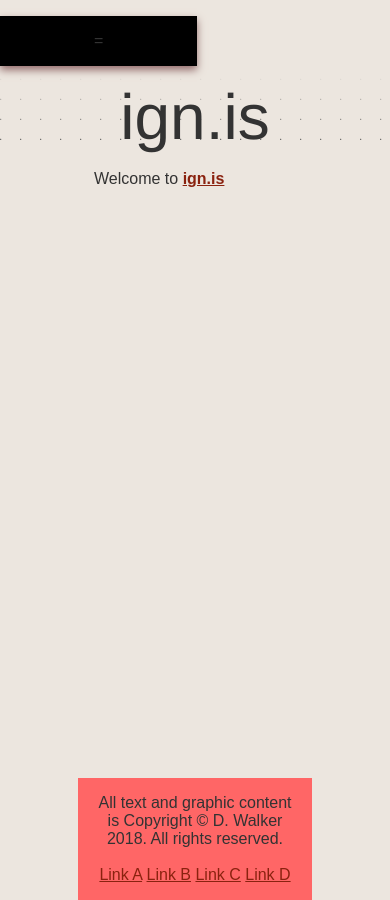
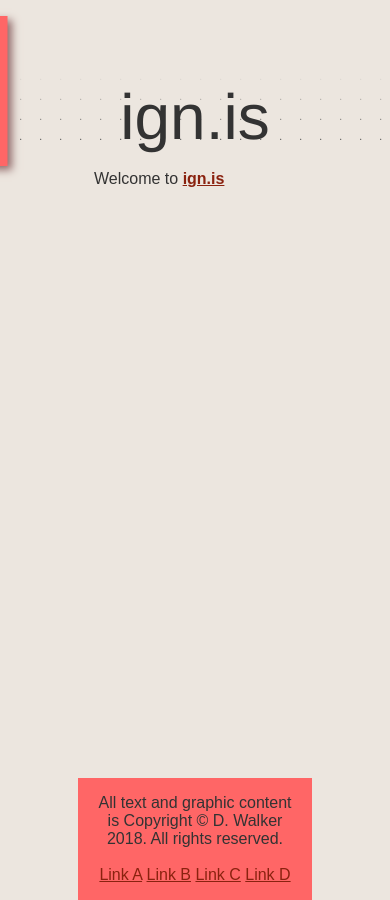
Before and after one commit to DaveDevsGames/ignis-site, a Jekyll site: the page built from index.md, in a window 390 px wide. Built offline with Jekyll 4.4.1, drawn with Linux system fonts in a browser that asks for light colours.

Commit message:
Narrow media nav menu with transition.

```diff
--- a/assets/css/main.scss
+++ b/assets/css/main.scss
@@ -113,15 +113,22 @@
 
   @media only screen and (max-width: 600px){
     nav {
-      background-color: #000;
       width: auto;
+      padding: 0;
+      box-shadow: 4px 4px 8px $nav-color-shadow;
+      transform: translateX(-95%);
+      transition: transform 0.5s ease;
 
       a {
-        display: none;
+        display: block;
       }
     }
 
-    nav:before {
+    nav:hover {
+      transform: translateX(0);
+    }
+
+    /*nav:before {
       content: '=';
       padding: $box-padding;
       display: inline-block;
@@ -131,7 +138,7 @@
 
     nav:hover:before {
       background-color: $nav-color2;
-    }
+    }*/
   }
 }
 
```
